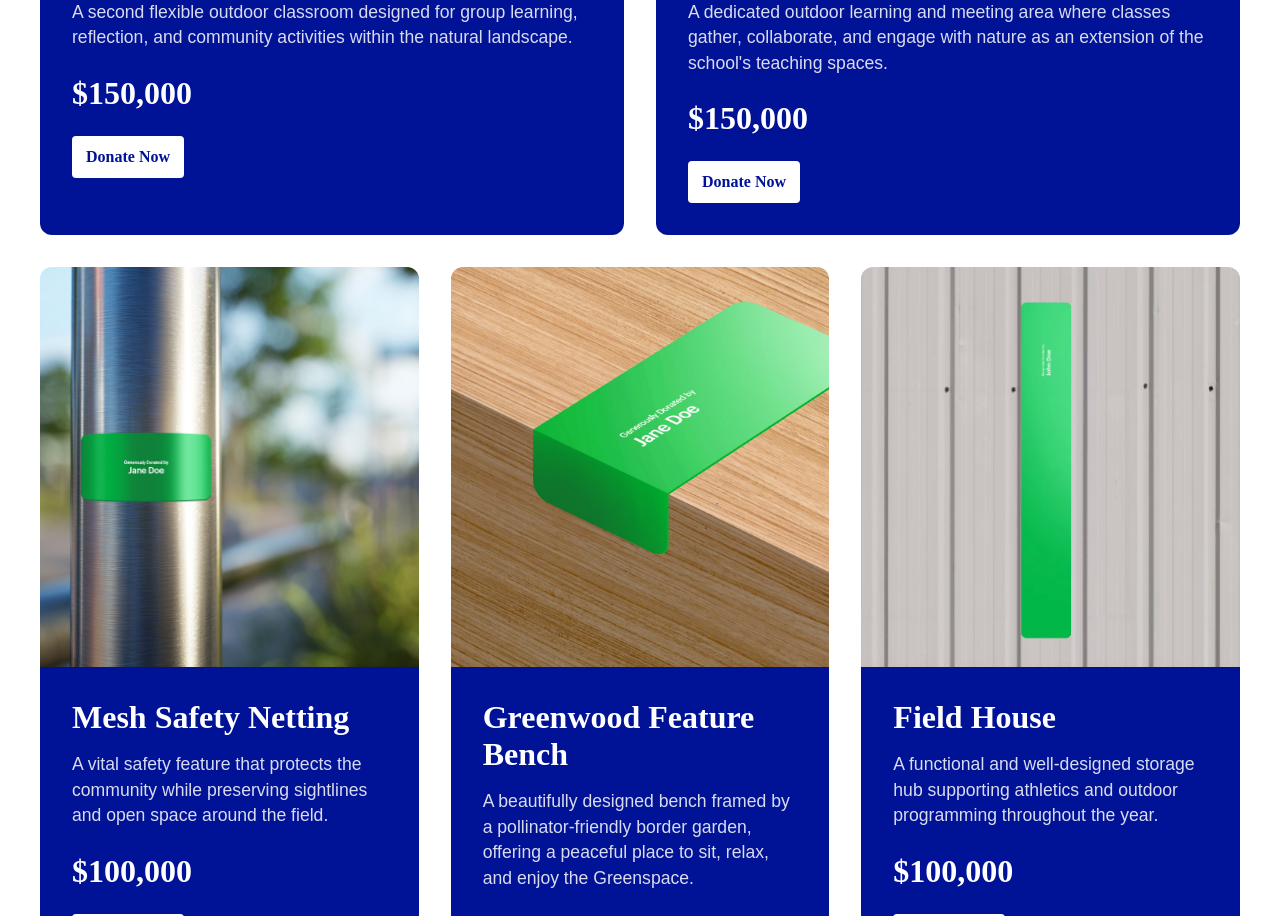
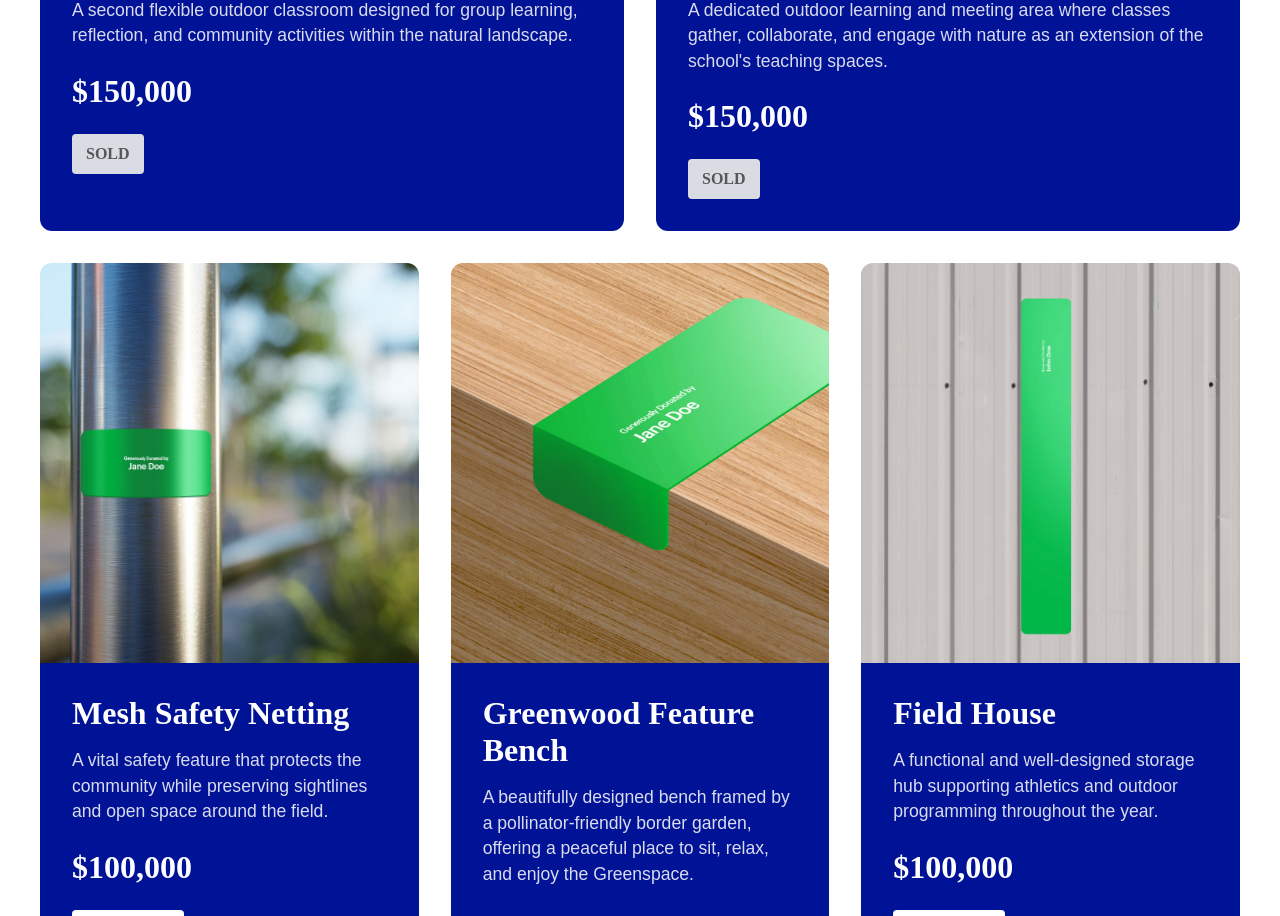
Before and after one commit to frontier-design/greenwood-microsite, a React (Vite) app: page / in a window 1280 px wide. Shown: the part 5560-6476 px from the top of the page. Built offline with nearby package versions, Linux system fonts and the light colour scheme; a web font is replaced by a local one.

Commit message:
sold items

```diff
--- a/src/components/donor-opportunities/MediumTierDonorOpportunity.jsx
+++ b/src/components/donor-opportunities/MediumTierDonorOpportunity.jsx
@@ -104,6 +104,32 @@ const MediumTierDonorOpportunity = () => {
     }
   };
 
+  const renderOpportunityButton = (opportunity) => {
+    const isSold = opportunity.buttonText?.trim().toUpperCase() === 'SOLD';
+    const button = (
+      <GridDonateButton type="button" disabled={isSold} textColor="var(--brand-navy)" sold={isSold}>
+        {opportunity.buttonText}
+      </GridDonateButton>
+    );
+
+    if (isSold) {
+      return button;
+    }
+
+    const isMailTo = opportunity.buttonLink?.startsWith('mailto:');
+
+    return (
+      <a
+        href={opportunity.buttonLink}
+        target={isMailTo ? undefined : '_blank'}
+        rel={isMailTo ? undefined : 'noopener noreferrer'}
+        style={{ textDecoration: 'none' }}
+      >
+        {button}
+      </a>
+    );
+  };
+
   return (
     <DonorOpportunityContainer id="medium-tier-donor-opportunity">
       <DonorOpportunityContent>
@@ -122,9 +148,7 @@ const MediumTierDonorOpportunity = () => {
                     {opportunity.description}
                   </CustomGridItemDescription>
                   <GridItemAmount>{opportunity.amount}</GridItemAmount>
-                  <a href={opportunity.buttonLink} target={opportunity.buttonLink.startsWith('mailto:') ? undefined : '_blank'} rel={opportunity.buttonLink.startsWith('mailto:') ? undefined : 'noopener noreferrer'} style={{ textDecoration: 'none' }}>
-                    <GridDonateButton textColor="var(--brand-navy)">{opportunity.buttonText}</GridDonateButton>
-                  </a>
+                  {renderOpportunityButton(opportunity)}
                 </GridItemContent>
               </GridItem>
             ))}
@@ -144,9 +168,7 @@ const MediumTierDonorOpportunity = () => {
                     {opportunity.description}
                   </CustomGridItemDescription>
                   <GridItemAmount>{opportunity.amount}</GridItemAmount>
-                  <a href={opportunity.buttonLink} target={opportunity.buttonLink.startsWith('mailto:') ? undefined : '_blank'} rel={opportunity.buttonLink.startsWith('mailto:') ? undefined : 'noopener noreferrer'} style={{ textDecoration: 'none' }}>
-                    <GridDonateButton textColor="var(--brand-navy)">{opportunity.buttonText}</GridDonateButton>
-                  </a>
+                  {renderOpportunityButton(opportunity)}
                 </GridItemContent>
               </GridItem>
             ))}
--- a/src/components/donor-opportunities/OtherDonorOpportunities.jsx
+++ b/src/components/donor-opportunities/OtherDonorOpportunities.jsx
@@ -110,12 +110,10 @@ const OpportunityAmount = styled.div`
   font-size: clamp(1.5rem, 4vw, 2rem);
   color: var(--brand-gray);
   font-weight: 700;
-  margin: 0 2rem;
   white-space: nowrap;
-
-  @media (max-width: 768px) {
-    margin: 0;
-  }
+  display: flex;
+  align-items: center;
+  line-height: 1;
 
   @media (min-width: 1600px) {
     font-size: clamp(1.5rem, 4vw, 2rem);
@@ -126,8 +124,56 @@ const OpportunityAmount = styled.div`
   }
 `;
 
+const OpportunityActions = styled.div`
+  display: flex;
+  align-items: center;
+  gap: 1rem;
+  flex-shrink: 0;
+  margin-left: 2rem;
+
+  @media (max-width: 768px) {
+    margin-left: 0;
+    width: 100%;
+    justify-content: flex-start;
+    flex-wrap: wrap;
+  }
+`;
+
 const OtherDonorOpportunities = () => {
   const { opportunities } = otherTierData;
+
+  const renderOpportunityButton = (opportunity) => {
+    const isSold = opportunity.buttonText?.trim().toUpperCase() === 'SOLD';
+    const button = (
+      <GridDonateButton
+        type="button"
+        disabled={isSold}
+        backgroundColor="var(--brand-gray)"
+        textColor="white"
+        sold={isSold}
+        alignSelf="center"
+      >
+        {opportunity.buttonText}
+      </GridDonateButton>
+    );
+
+    if (isSold) {
+      return button;
+    }
+
+    const isMailTo = opportunity.buttonLink?.startsWith('mailto:');
+
+    return (
+      <a
+        href={opportunity.buttonLink}
+        target={isMailTo ? undefined : '_blank'}
+        rel={isMailTo ? undefined : 'noopener noreferrer'}
+        style={{ textDecoration: 'none' }}
+      >
+        {button}
+      </a>
+    );
+  };
 
   return (
     <DonorOpportunityContainer>
@@ -142,16 +188,10 @@ const OtherDonorOpportunities = () => {
                   {opportunity.description}
                 </OpportunityDescription>
               </OpportunityInfo>
-              <OpportunityAmount>{opportunity.amount}</OpportunityAmount>
-              <a href={opportunity.buttonLink} target={opportunity.buttonLink.startsWith('mailto:') ? undefined : '_blank'} rel={opportunity.buttonLink.startsWith('mailto:') ? undefined : 'noopener noreferrer'} style={{ textDecoration: 'none' }}>
-                <GridDonateButton
-                  backgroundColor="var(--brand-gray)"
-                  textColor="white"
-                  style={{ backgroundColor: 'var(--brand-gray)', color: 'white' }}
-                >
-                  {opportunity.buttonText}
-                </GridDonateButton>
-              </a>
+              <OpportunityActions>
+                <OpportunityAmount>{opportunity.amount}</OpportunityAmount>
+                {renderOpportunityButton(opportunity)}
+              </OpportunityActions>
             </OpportunityItem>
           ))}
         </OpportunitiesList>
--- a/src/data/medium-tier-donor-opportunities.json
+++ b/src/data/medium-tier-donor-opportunities.json
@@ -9,8 +9,8 @@
       "title": "West Gathering Garden",
       "description": "A second flexible outdoor classroom designed for group learning, reflection, and community activities within the natural landscape.",
       "amount": "$150,000",
-      "buttonText": "Donate Now",
-      "buttonLink": "https://www.greenwoodcollege.org/support-the-greenspace-development"
+      "buttonText": "SOLD",
+      "buttonLink": "#"
     },
     {
       "id": "east-garden-opportunity",
@@ -19,8 +19,8 @@
       "title": "East Gathering Garden",
       "description": "A dedicated outdoor learning and meeting area where classes gather, collaborate, and engage with nature as an extension of the school's teaching spaces.",
       "amount": "$150,000",
-      "buttonText": "Donate Now",
-      "buttonLink": "https://www.greenwoodcollege.org/support-the-greenspace-development"
+      "buttonText": "SOLD",
+      "buttonLink": "#"
     }
   ],
   "bottomRowOpportunities": [
@@ -41,8 +41,8 @@
       "title": "Greenwood Feature Bench",
       "description": "A beautifully designed bench framed by a pollinator-friendly border garden, offering a peaceful place to sit, relax, and enjoy the Greenspace.",
       "amount": "$100,000",
-      "buttonText": "Donate Now",
-      "buttonLink": "https://www.greenwoodcollege.org/support-the-greenspace-development"
+      "buttonText": "SOLD",
+      "buttonLink": "#"
     },
     {
       "id": "social-space-opportunity",
--- a/src/data/other-donor-opportunities.json
+++ b/src/data/other-donor-opportunities.json
@@ -23,16 +23,16 @@
       "title": "Hillock",
       "description": "A playful, soft-turfed rise within the landscape that adds elevation, interest, and movement to the Greenspace.",
       "amount": "$50,000",
-      "buttonText": "Donate Now",
-      "buttonLink": "https://www.greenwoodcollege.org/support-the-greenspace-development"
+      "buttonText": "SOLD",
+      "buttonLink": "#"
     },
     {
       "id": "hydration-station-opportunity",
       "title": "Hydration Station",
       "description": "An accessible water-refill station that promotes sustainability and supports active outdoor learning and play.",
       "amount": "$35,000",
-      "buttonText": "Donate Now",
-      "buttonLink": "https://www.greenwoodcollege.org/support-the-greenspace-development"
+      "buttonText": "SOLD",
+      "buttonLink": "#"
     },
     {
       "id": "north-green-fence-opportunity",
--- a/src/styles/GlobalStyles.js
+++ b/src/styles/GlobalStyles.js
@@ -211,19 +211,49 @@ export const GridItemAmount = styled.div`
 `;
 
 export const GridDonateButton = styled.button`
-  background: white;
-  color: ${(props) => props.textColor || "var(--brand-green)"};
+  display: inline-flex;
+  align-items: center;
+  justify-content: center;
+  line-height: 1;
+  background: ${(props) => props.sold ? "#d9dde3" : (props.backgroundColor || "white")};
+  color: ${(props) => props.sold ? "var(--brand-gray)" : (props.textColor || "var(--brand-green)")};
   border: none;
   font-size: 1rem;
   font-weight: 700;
   border-radius: var(--button-radius);
-  cursor: pointer;
+  cursor: ${(props) => props.sold ? "not-allowed" : "pointer"};
   transition: all 0.2s ease;
-  align-self: flex-start;
+  align-self: ${(props) => props.alignSelf ?? "flex-start"};
 
   &:hover {
-    background: #f0f0f0;
-    transform: translateY(1px);
+    background: ${(props) => props.sold ? "#d9dde3" : "#f0f0f0"};
+    transform: ${(props) => props.sold ? "none" : "translateY(1px)"};
+    cursor: ${(props) => props.sold ? "not-allowed" : "pointer"};
+  }
+
+  &:focus-visible {
+    cursor: ${(props) => props.sold ? "not-allowed" : "pointer"};
+  }
+
+  &:disabled {
+    opacity: 1;
+    cursor: not-allowed;
+    ${(props) =>
+      props.sold &&
+      `
+      background: #d9dde3;
+      color: var(--brand-gray);
+    `}
+  }
+
+  &:disabled:hover {
+    cursor: not-allowed;
+    ${(props) =>
+      props.sold &&
+      `
+      background: #d9dde3;
+      transform: none;
+    `}
   }
 `;
 
```
